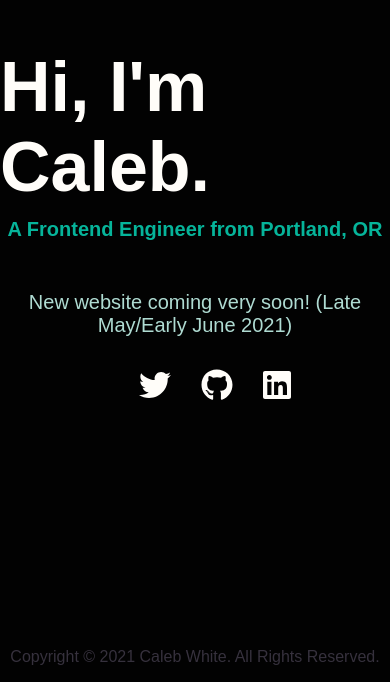
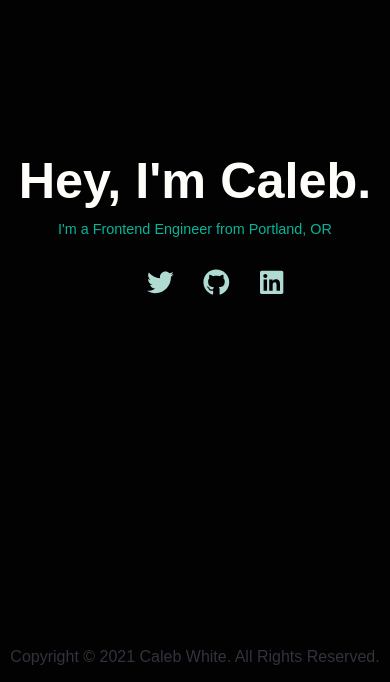
Before and after one commit to calebpdx/calebwhite-com-v2, a Next.js app: page / in a window 390 px wide. Shown: the part 162-844 px from the top of the page. Built offline with nearby package versions, Linux system fonts and the light colour scheme.

Commit message:
Created a DRY method for doing media queries w/ styled components

```diff
--- a/components/Socials.jsx
+++ b/components/Socials.jsx
@@ -1,4 +1,6 @@
+// Dependencies
 import React from 'react'
+import styled from 'styled-components'
 import { FontAwesomeIcon } from '@fortawesome/react-fontawesome'
 import {
 	faGithub,
@@ -6,9 +8,10 @@ import {
 	faTwitter,
 } from '@fortawesome/free-brands-svg-icons'
 
-import styled from 'styled-components'
+// Utilities Used
+import { respondTo } from '../utils/_respondTo'
 
-const Social = styled.ul`
+const Container = styled.ul`
 	display: flex;
 	flex-direction: row;
 	list-style-type: none;
@@ -16,10 +19,14 @@ const Social = styled.ul`
 	justify-content: center;
 
 	li {
-		font-size: 1.5rem;
+		font-size: 1.25rem;
 		display: flex;
 		justify-content: center;
 		align-items: center;
+
+		${respondTo.sm`
+            font-size: 1.5rem;
+        `}
 	}
 
 	li:not(:last-child) {
@@ -27,17 +34,17 @@ const Social = styled.ul`
 	}
 
 	a {
-		color: ${({ theme }) => theme.colors.powderWhite};
+		color: ${({ theme }) => theme.colors.secondary};
 	}
 
 	a:hover {
-		color: ${({ theme }) => theme.colors.persianGreen};
+		color: ${({ theme }) => theme.colors.primary};
 	}
 `
 
 const Socials = () => {
 	return (
-		<Social>
+		<Container>
 			<li>
 				<a href='https://www.twitter.com/goldfinger'>
 					<FontAwesomeIcon icon={faTwitter} size='lg' />
@@ -53,7 +60,7 @@ const Socials = () => {
 					<FontAwesomeIcon icon={faLinkedin} size='lg' />
 				</a>
 			</li>
-		</Social>
+		</Container>
 	)
 }
 
--- a/pages/_app.js
+++ b/pages/_app.js
@@ -18,9 +18,9 @@ const GlobalStyle = createGlobalStyle`
 
 const theme = {
 	colors: {
+		primary: '#06B49A',
+		secondary: '#AFDBD2',
 		powderWhite: '#FFFDF9',
-		persianGreen: '#06B49A',
-		lightBlue: '#AFDBD2',
 		onyx: '#36313D',
 	},
 	fonts: ['Helvetica', 'sans-serif', 'Roboto'],
--- a/pages/index.js
+++ b/pages/index.js
@@ -1,13 +1,17 @@
+// Dependencies
 import Head from 'next/head'
 import Image from 'next/image'
 import Moment from 'react-moment'
-
 import styled from 'styled-components'
 
+// Required Components
 import Socials from '../components/Socials'
 
+// Utilities Used
+import { respondTo } from '../utils/_respondTo'
+
 const Wrapper = styled.div`
-	color: ${({ theme }) => theme.colors.lightBlue};
+	color: ${({ theme }) => theme.colors.secondary};
 	display: flex;
 	flex-direction: column;
 	height: 100vh;
@@ -21,16 +25,21 @@ const Intro = styled.main`
 	flex-direction: column;
 	justify-content: center;
 	align-items: center;
-	font-size: 1.25rem;
+	font-size: 0.9rem;
+
+	${respondTo.sm`
+    font-size: 1.25rem;
+  `}
 `
 const Para = styled.p`
+	color: ${({ theme }) => theme.colors.primary};
 	padding: 0;
 	margin: 0;
 	text-align: center;
 `
 
 const Grouped = styled.div`
-	color: ${({ theme }) => theme.colors.persianGreen};
+	color: ${({ theme }) => theme.colors.primary};
 	font-weight: bold;
 	padding-bottom: 50px;
 `
@@ -57,15 +66,15 @@ export default function Home() {
 				/>
 				<link rel='icon' href='/favicon.ico' />
 			</Head>
+
 			<Wrapper>
 				<Intro>
-					<Grouped>
-						<Title>Hi, I'm Caleb.</Title>
-						<Para>A Frontend Engineer from Portland, OR</Para>
-					</Grouped>
-					<Para>
+					<Title>Hey, I'm Caleb.</Title>
+					<Para>I'm a Frontend Engineer from Portland, OR</Para>
+
+					{/* <Para>
 						New website coming very soon! (Late May/Early June 2021)
-					</Para>
+					</Para> */}
 					<Socials />
 				</Intro>
 
--- /dev/null
+++ b/utils/_respondTo.js
@@ -0,0 +1,14 @@
+import { css } from 'styled-components'
+import { breakpoints } from './_variables'
+
+export const respondTo = Object.keys(breakpoints).reduce(
+	(accumulator, label) => {
+		accumulator[label] = (...args) => css`
+			@media (min-width: ${breakpoints[label]}) {
+				${css(...args)};
+			}
+		`
+		return accumulator
+	},
+	{}
+)
--- /dev/null
+++ b/utils/_variables.js
@@ -0,0 +1,7 @@
+export const breakpoints = {
+	xs: '480px',
+	sm: '768px',
+	md: '992px',
+	lg: '1200px',
+	xl: '1920px',
+}
```
